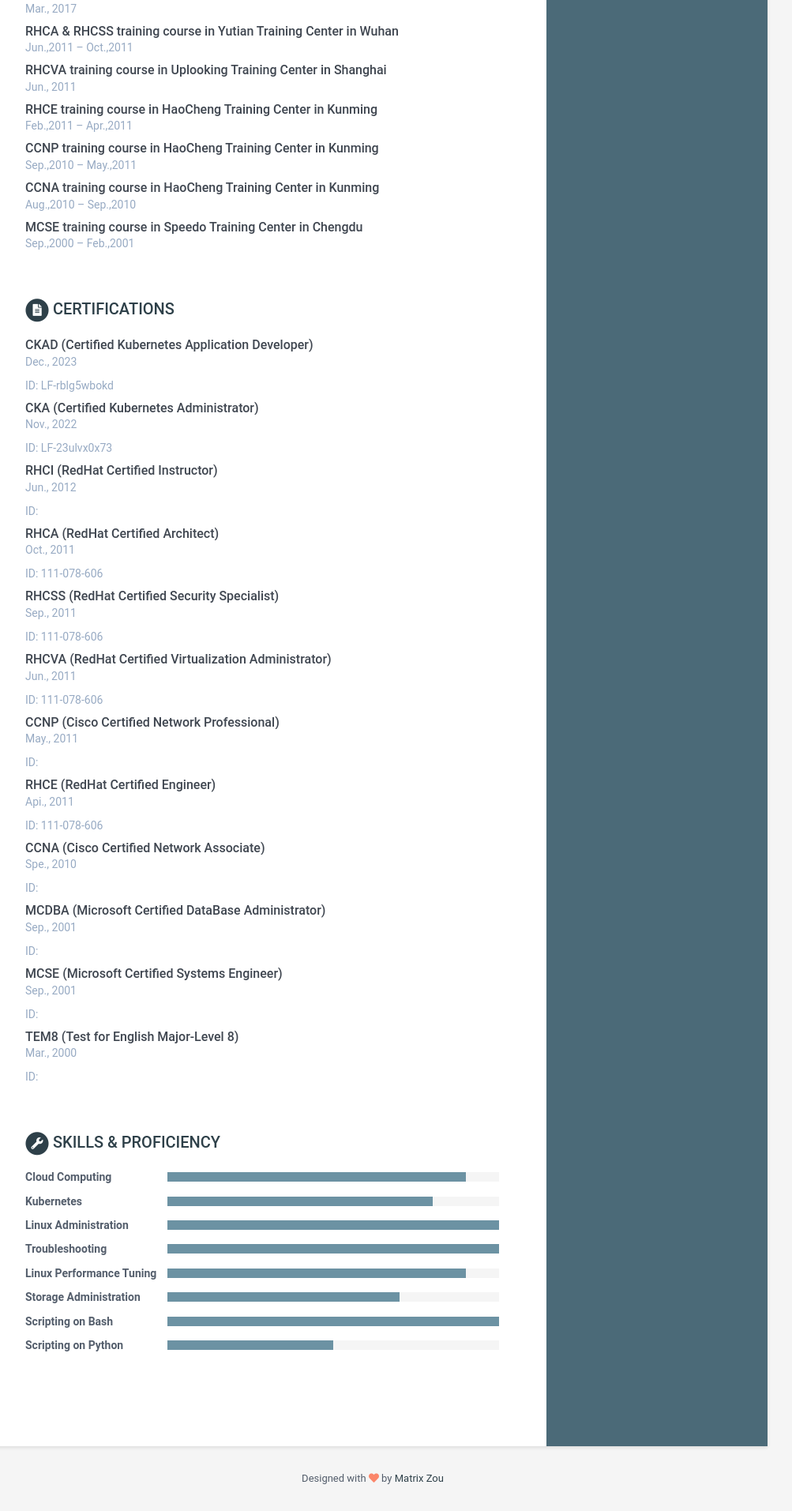
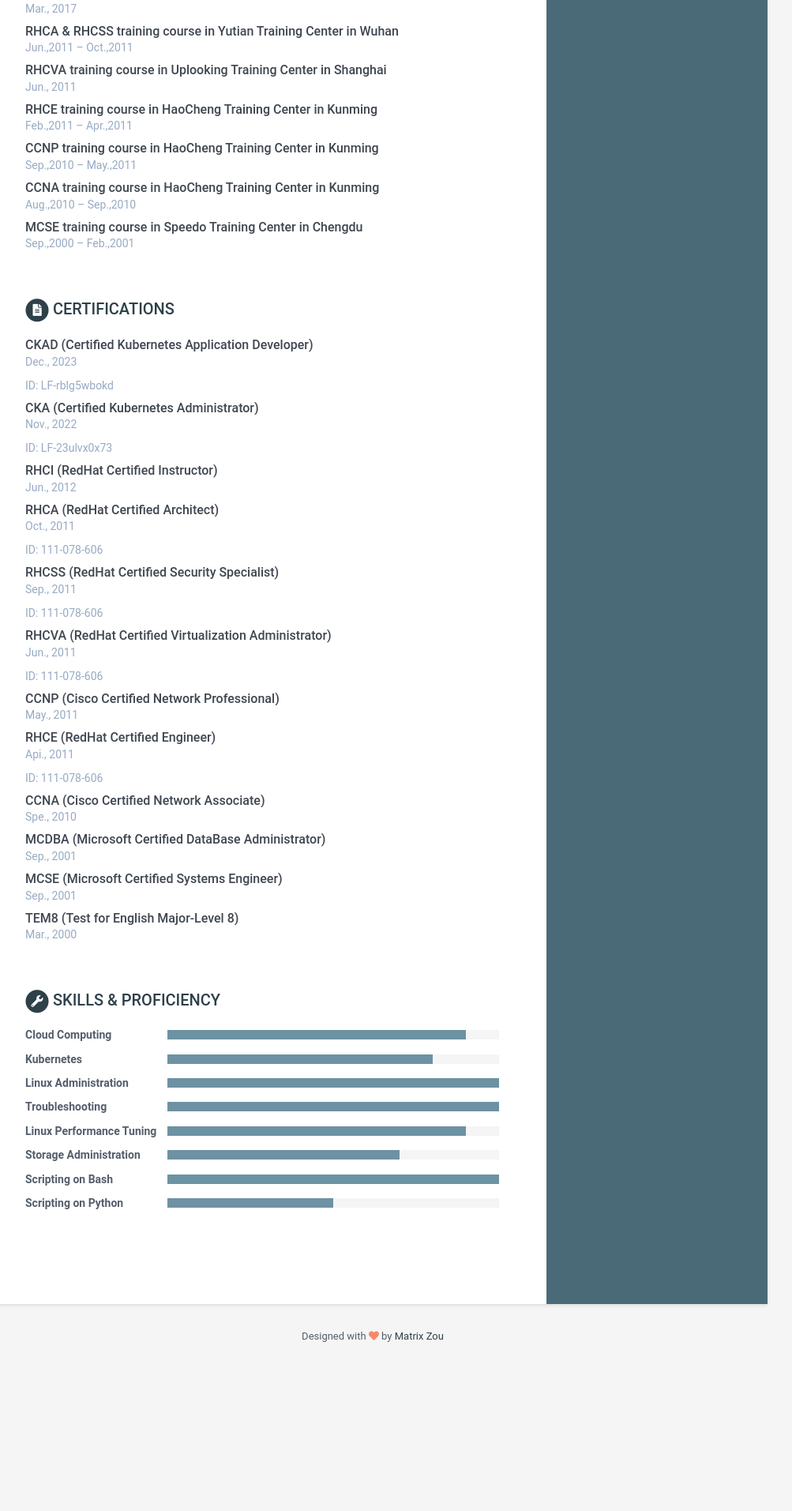
Before and after one commit to matrixzj/resume, a Jekyll site: the page built from index.html, in a window 1280 px wide. Shown: the part 2993-4906 px from the top of the page at 79% size, without its empty margins (168-1171 px from the left). Built offline with Jekyll 4.4.1, drawn with Linux system fonts in a browser that asks for light colours; after the commit the page ends 4726 px from its top, so only the background shows below that.

Commit message:
There are        2 files have been modified at 2024-06-06 21:25:06 . 	-rw-r--r--@ 1 jzou  staff  835 Jun  6 21:23 _includes/certifications.html 	-rw-r--r--@ 1 jzou  staff  5540 Jun  6 21:25 _sass/_base.scss No files have been added. No files have been deleted. No file type has been changed.

```diff
--- a/_includes/certifications.html
+++ b/_includes/certifications.html
@@ -20,7 +20,9 @@
       </div><!--//upper-row-->
 
       <div class="company">{{ certification.time }}</div>
-      <div class="company">ID: {{ certification.id }}</div>
+      {% if certification.id %}
+         <div class="company">ID: {{ certification.id }}</div>
+      {% endif %}
 
     </div><!--//meta-->
 
--- a/_sass/_base.scss
+++ b/_sass/_base.scss
@@ -202,6 +202,7 @@ p {
     }
     .company, .university {
         margin-bottom: 10px;
+        top: 0;
         color: $text-grey;
     }
 
```
